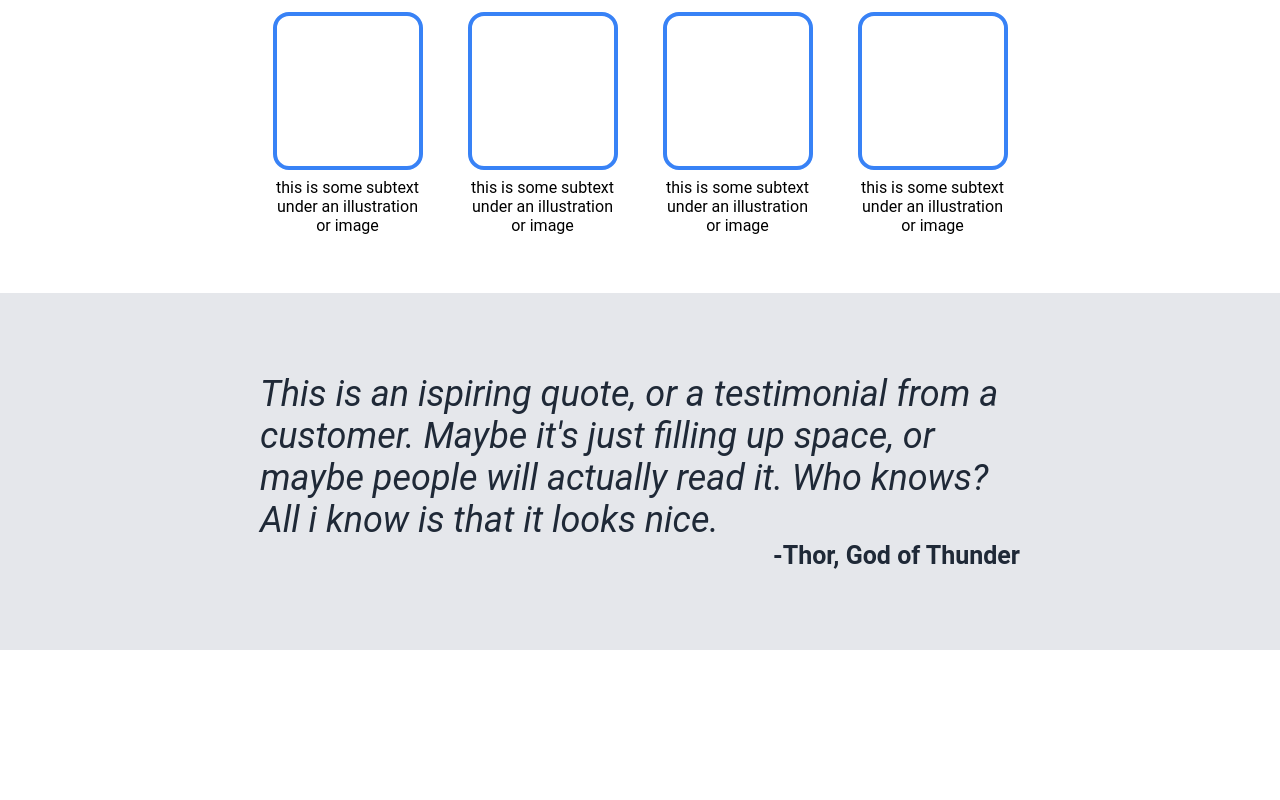
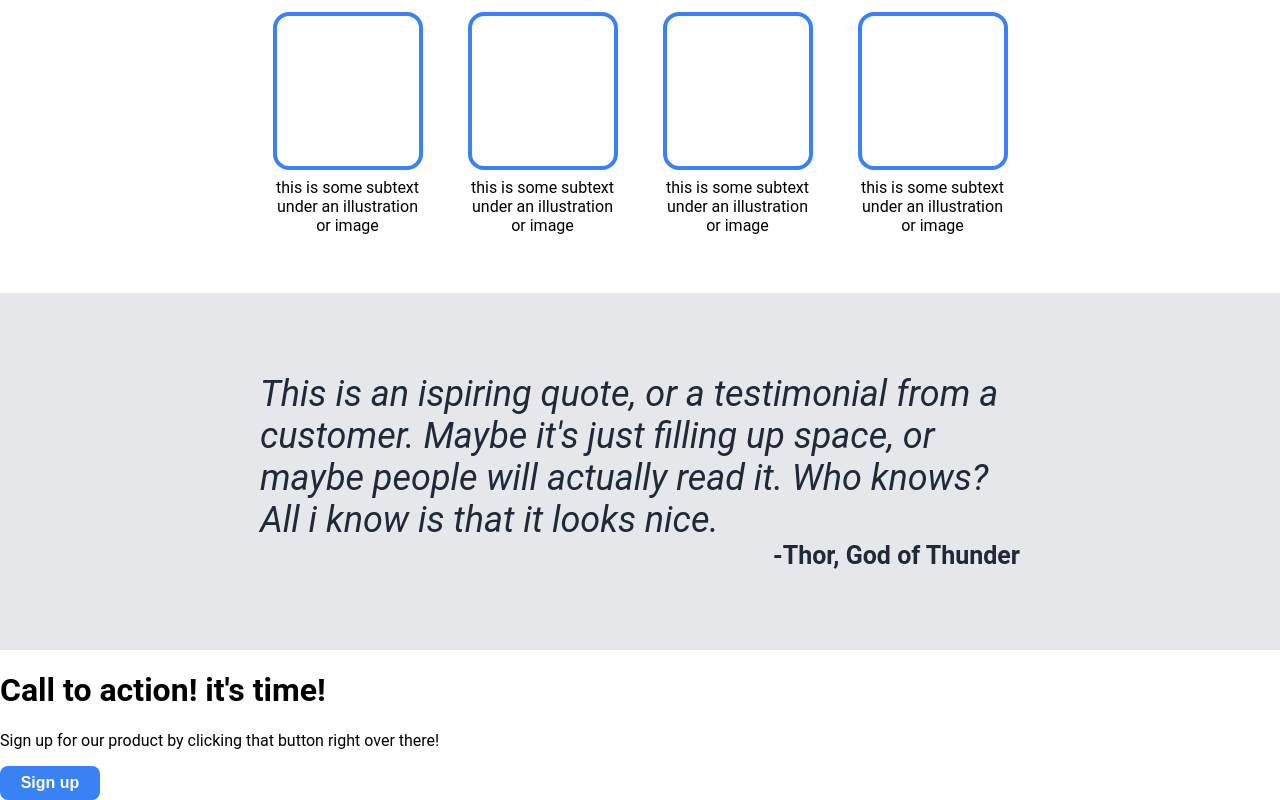
Before and after one commit to ezequielC0ronel/landing-page, a plain HTML site: page index.html in a window 1280 px wide. Shown: the part 619-1419 px from the top of the page. Before the commit the page ends 1269 px from the top, so only its background shows below. Drawn offline with Linux system fonts and the light colour scheme.

Commit message:
added call-to-action full estructure

```diff
--- a/index.html
+++ b/index.html
@@ -68,7 +68,13 @@
     </div>
 
     <div class="cta">
-
+      <div class="cta-card">
+        <div class="cta-info">
+          <h1>Call to action! it's time!</h1>
+          <p>Sign up for our product by clicking that button right over there!</p>
+        </div>
+        <button type="button">Sign up</button>
+      </div>
     </div>
   </body>
 </html>
```
